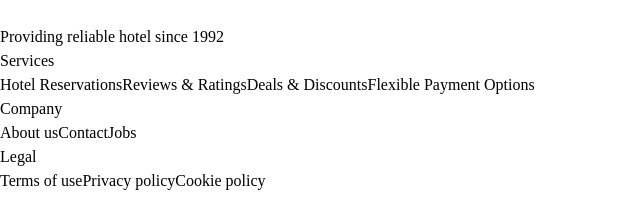
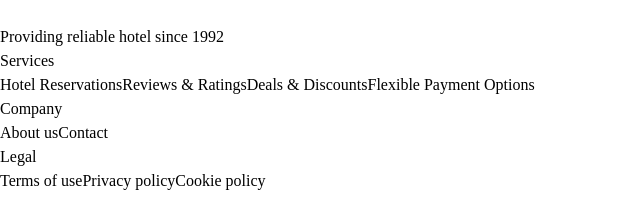
Before and after one commit to khan-fardin/stay-sphere, a React (Vite) app: page / in a window 1280 px wide. Shown: the part 6945-7156 px from the top of the page, without its empty margins (0-640 px from the left). Built offline with nearby package versions, Linux system fonts and the light colour scheme; no server answers.

Commit message:
footer edit2

```diff
--- a/src/Components/Footer.jsx
+++ b/src/Components/Footer.jsx
@@ -25,7 +25,7 @@ const Footer = () => {
                     <h6 className="footer-title">Company</h6>
                     <a className="link link-hover">About us</a>
                     <a className="link link-hover">Contact</a>
-                    <a className="link link-hover">Jobs</a>
+                    {/* <a className="link link-hover">Jobs</a> */}
                     {/* <a className="link link-hover">Press kit</a> */}
                 </nav>
                 <nav>
```
